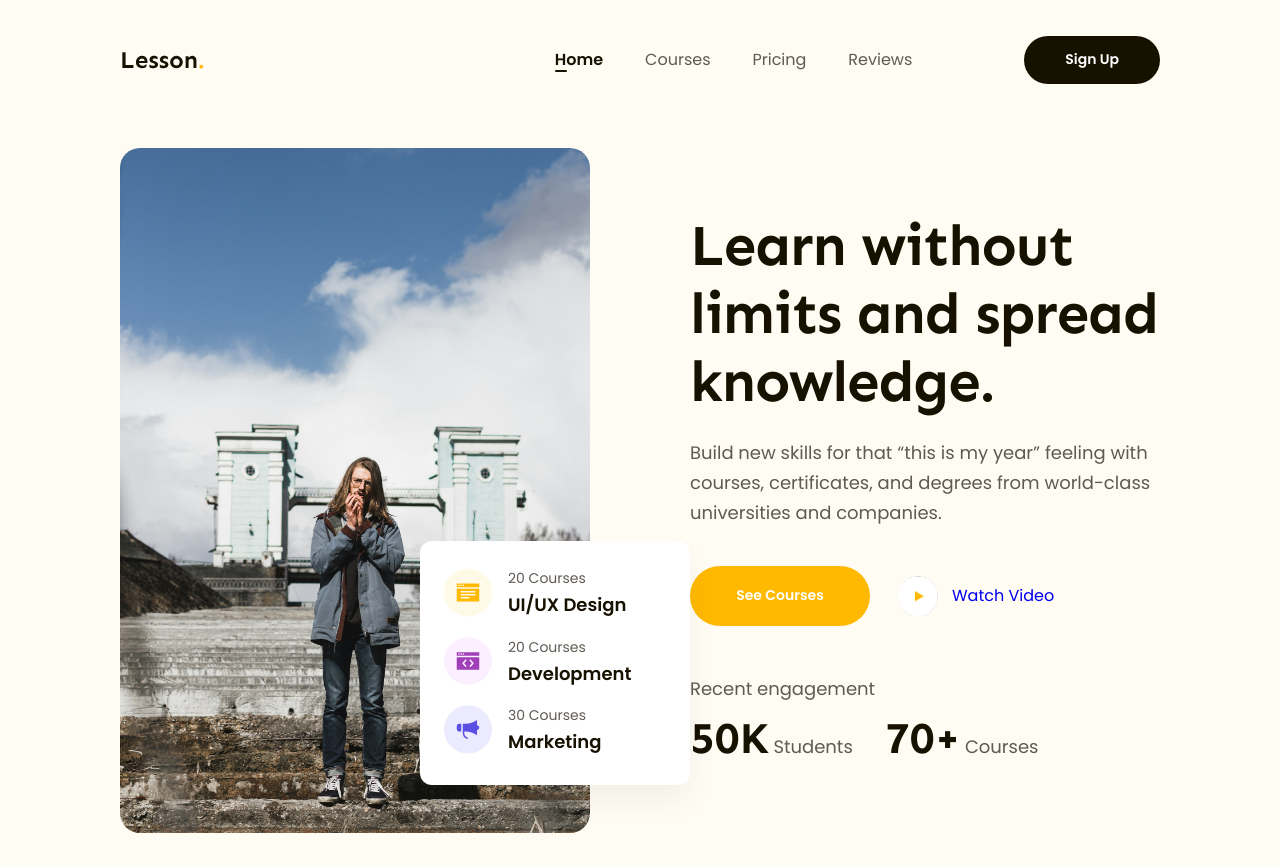
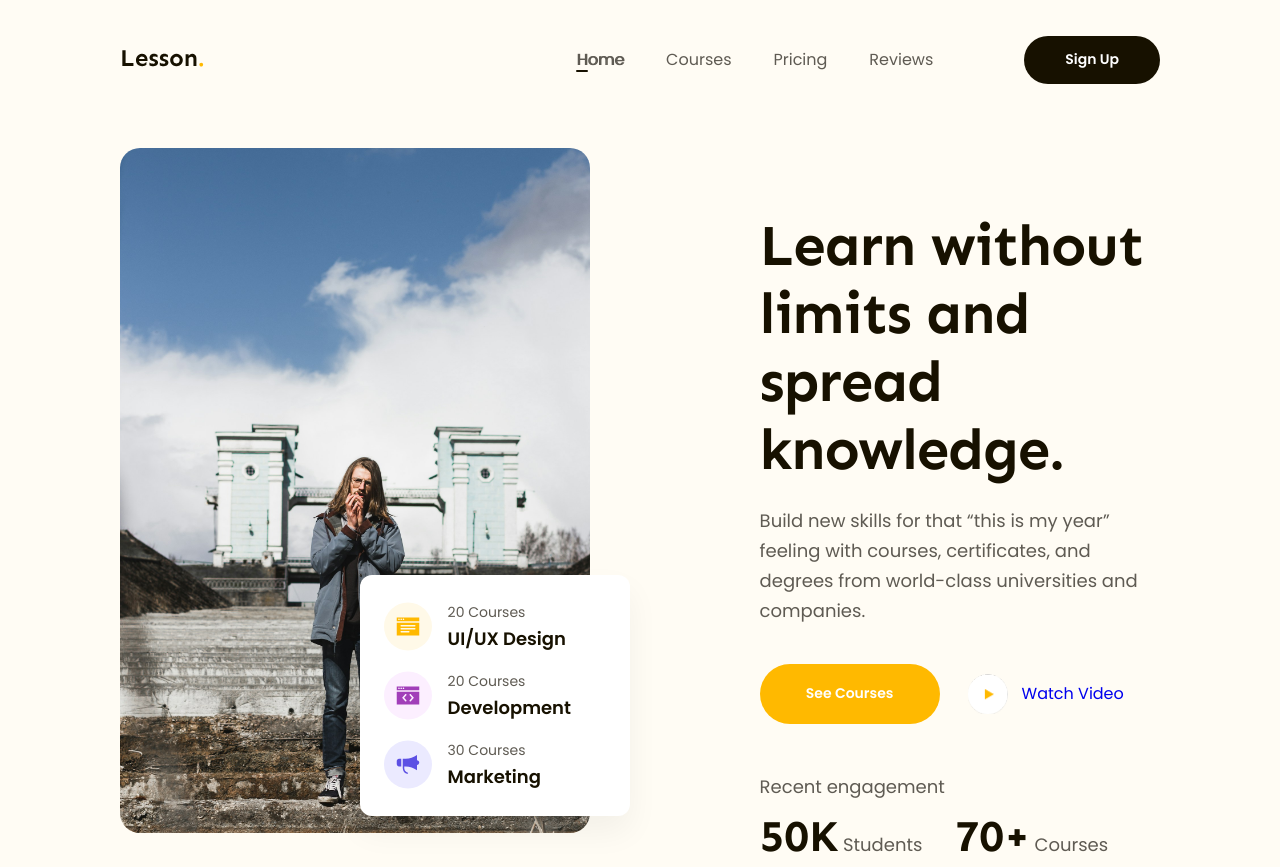
Before and after one commit to tuanthaidnc/f8-html-css-02, a plain HTML site: page index.html in a window 1280 px wide. Shown: the top 867 px of the page. Drawn offline with Linux system fonts and the light colour scheme.

Commit message:
commit 18/2/2025

```diff
--- a/assets/css/styles.css
+++ b/assets/css/styles.css
@@ -24,7 +24,7 @@ a {
 
 .content {
     width: 81.25%;
-    max-width: 100%;
+    max-width: calc(100% - 48px);
     margin-left: auto;
     margin-right: auto;
 }
@@ -51,10 +51,16 @@ a {
     background: #fffcf4;
 }
 
+.header.fixed {
+    position: sticky;
+    top: -28px;
+    z-index: 1;
+}
+
 .header .navbar {
+    padding: 36px 0 8px;
     display: flex;
     align-items: center;
-    padding-top: 36px;
 }
 
 .header .navigation {
@@ -69,25 +75,28 @@ a {
 }
 
 .header ul li a {
-    margin-right: 42px;
+    position: relative;
+    /* margin-right: 42px; */
+    padding: 8px 21px;
     color: #5f5b53;
     font-size: 1.6rem;
     font-weight: 400;
     line-height: 1.75; /* 175% */
 }
 
-.header ul li:first-child a {
-    position: relative;
+.header ul li a:hover,
+.header ul .active {
     color: #171100;
-    font-weight: 600;
+    /* font-weight: 600; */
+    text-shadow: 1px 0 0 currentColor;
 }
 
-.header ul li:first-child a::after {
+.header ul .active a::after {
     position: absolute;
     content: "";
     display: inline-block;
-    bottom: -1px;
-    left: 0;
+    bottom: 7px;
+    left: 21px;
     width: 12px;
     height: 2px;
     border-radius: 1px;
@@ -101,7 +110,7 @@ a {
 /* Hero */
 
 .hero {
-    padding-top: 64px;
+    padding-top: 56px;
     background: #fffcf4;
 }
 
@@ -114,6 +123,7 @@ a {
 }
 
 .img-block {
+    width: 49%;
     position: relative;
 }
 
@@ -124,7 +134,8 @@ a {
 }
 
 .hero-wrap .info {
-    width: 470px;
+    padding-left: 130px;
+    width: 51%;
     margin-top: 64px;
     /* margin-left: 230px; */
 }
@@ -194,9 +205,9 @@ a {
     padding: 24px;
     position: absolute;
     bottom: 48px;
-    right: -100px;
+    right: 0;
     width: 270px;
-    height: 244px;
+    /* height: 244px; */
     border-radius: 12px;
     background: #fff;
     box-shadow: 0px 16px 32px 0px rgba(0, 0, 0, 0.05);
@@ -205,6 +216,10 @@ a {
 .img-block .course {
     display: flex;
     margin-bottom: 14px;
+}
+
+.img-block .card > .course:last-child {
+    margin-bottom: 0;
 }
 
 .img-block .card-info {
--- a/index.html
+++ b/index.html
@@ -18,15 +18,17 @@
     </head>
     <body>
         <!-- Header -->
-        <header class="header">
+        <header class="header fixed">
             <div class="content">
                 <nav class="navbar">
                     <!-- Logo -->
-                    <img src="./assets/img/logo.svg" alt="Lesson." />
+                    <a href="#"
+                        ><img src="./assets/img/logo.svg" alt="Lesson."
+                    /></a>
                     <!-- Navigation -->
                     <div class="navigation">
                         <ul>
-                            <li>
+                            <li class="active">
                                 <a href="#!">Home</a>
                             </li>
                             <li>
```
